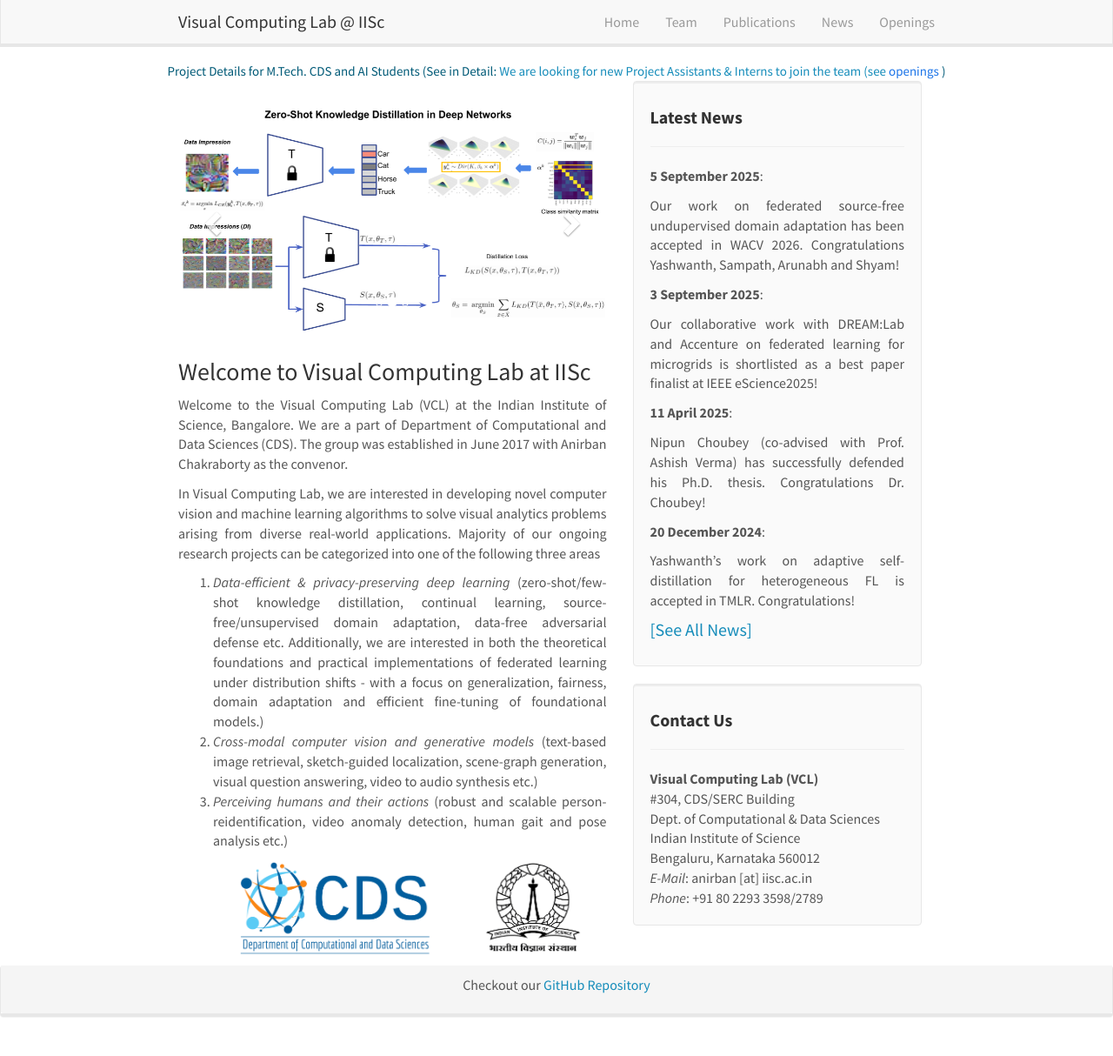
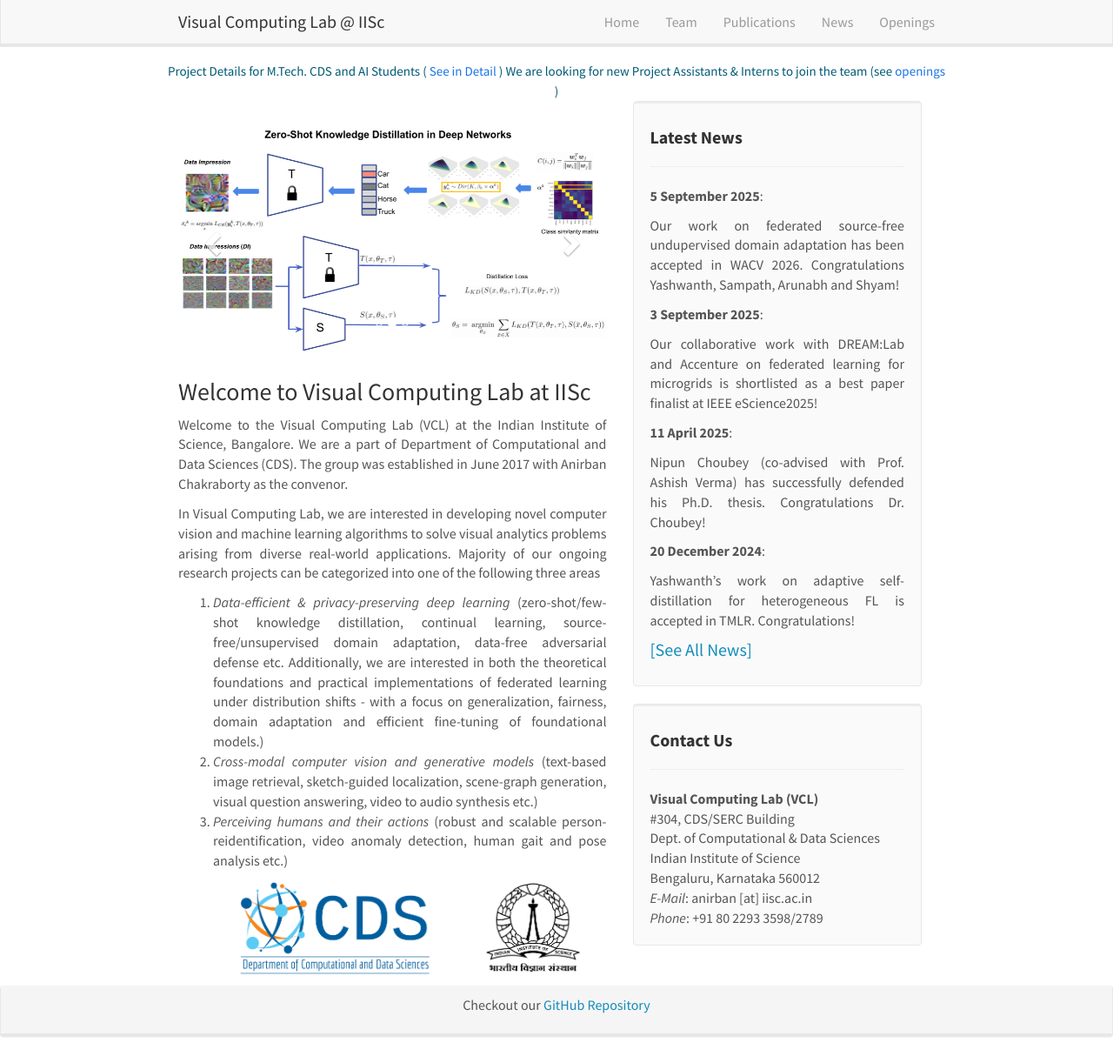
Before and after one commit to vcl-iisc/vclab-website, a Jekyll site: the page built from _pages/home.md, in a window 1280 px wide and 1214 px high. Shown: the whole window at 87% size. Built offline with Jekyll 4.4.1, drawn with Linux system fonts in a browser that asks for light colours; nearby versions of some CDN libraries.

```diff
--- a/_layouts/homelay.html
+++ b/_layouts/homelay.html
@@ -9,7 +9,9 @@ layout: default
 
 <div class="row text-center">
   <span class="accent-text">
-	Project Details for M.Tech. CDS and AI Students (See in Detail: <a href="{{ site.url }}{{ site.baseurl }}/mtech_projects")>
+	Project Details for M.Tech. CDS and AI Students (<a href="{{ site.url }}{{ site.baseurl }}/mtech_projects">
+    <span class="flick-word">See in Detail</span>
+    </a>)
     We are looking for new Project Assistants & Interns to join the team
     (see <a href="{{ site.url }}{{ site.baseurl }}/openings">
     <span class="flick-word">openings</span>
```
